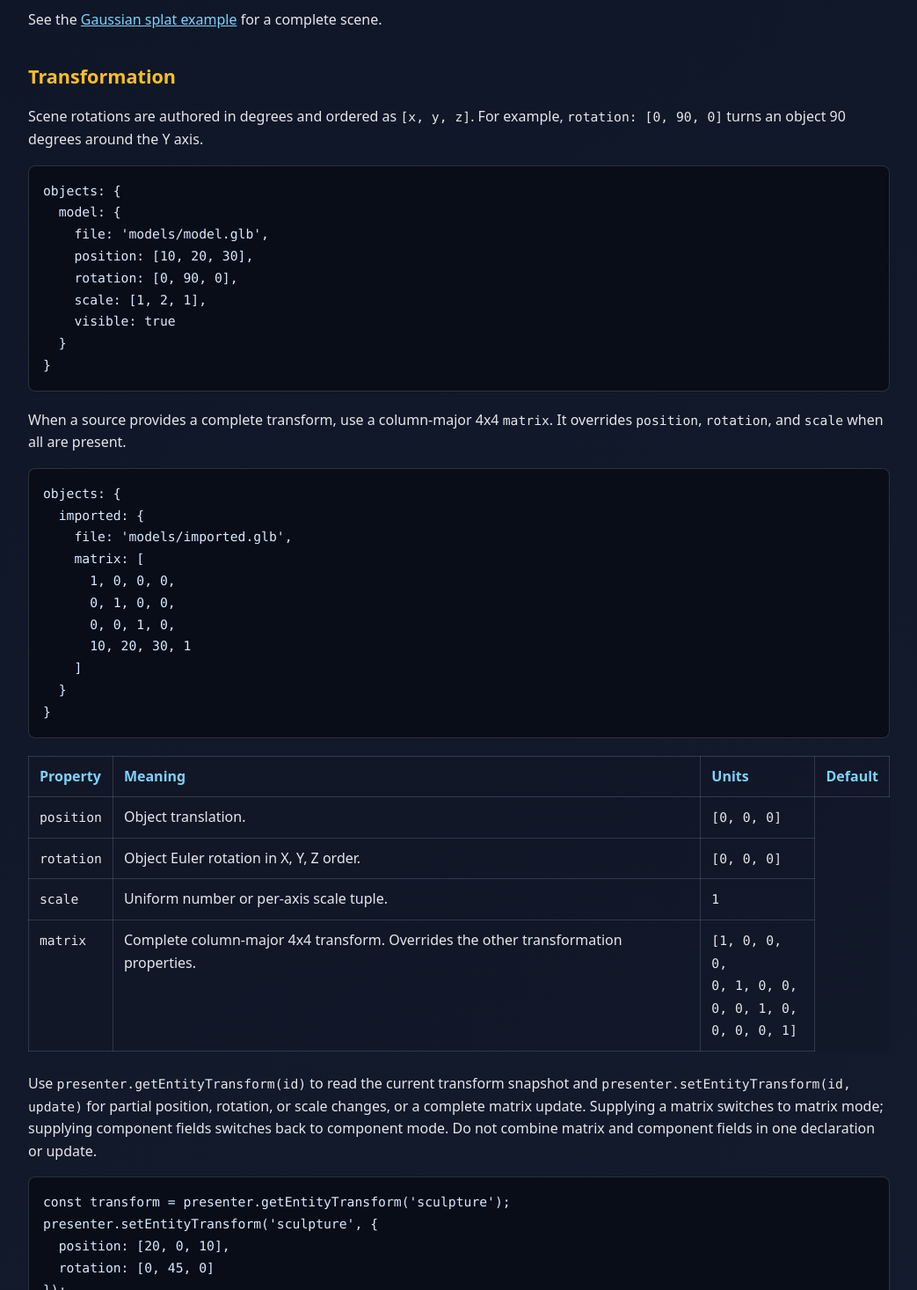
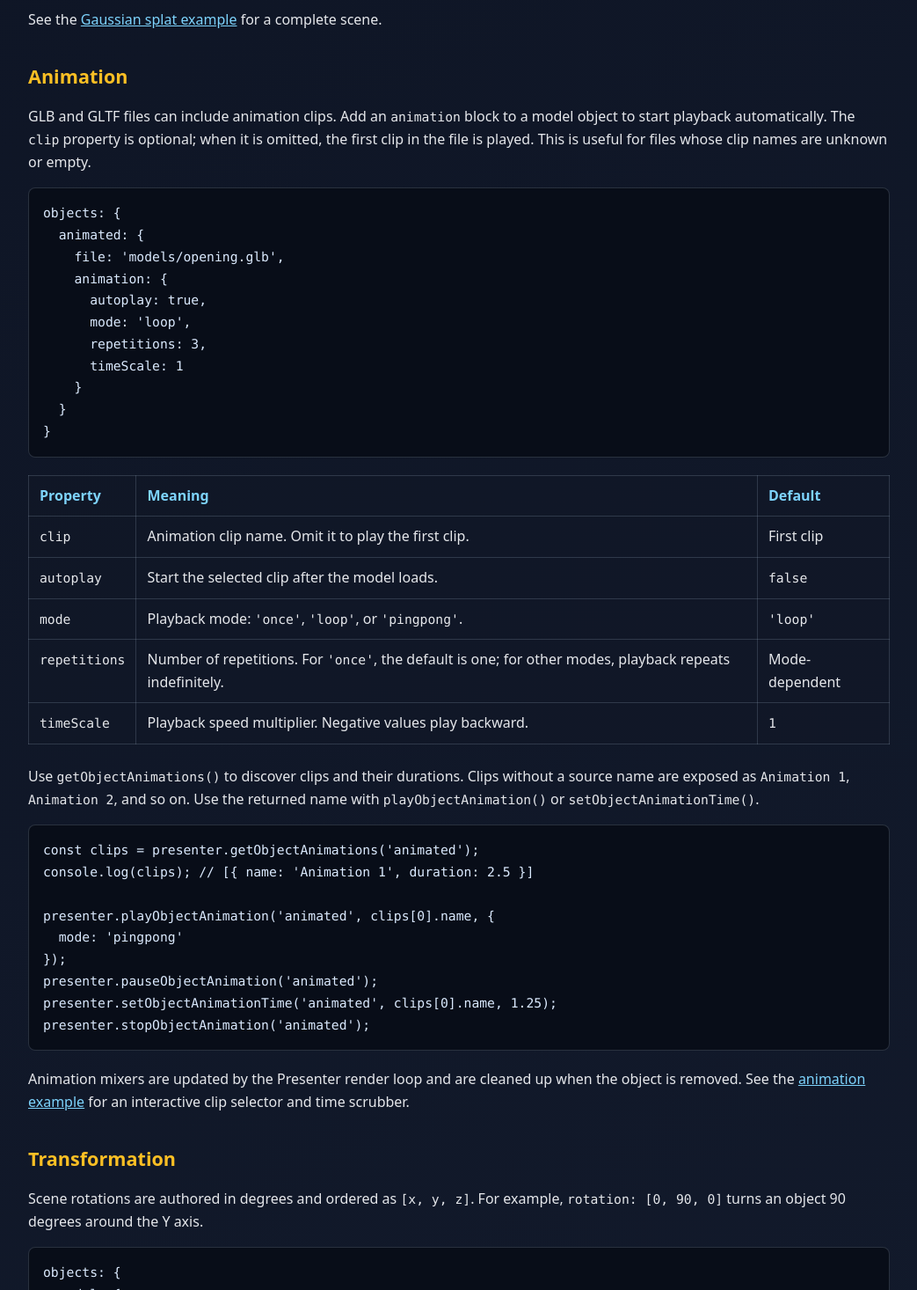
Before and after one commit to cnr-isti-vclab/newHOP, a website: page docs/objects.html in a window 1280 px wide. Shown: the part 2740-4206 px from the top of the page at 88% size, without its empty margins (118-1161 px from the left). Drawn offline with Linux system fonts and the light colour scheme.

Commit message:
updated docs for animation

```diff
--- a/docs/objects.html
+++ b/docs/objects.html
@@ -98,6 +98,41 @@ presenter.removeObject('newMarker');</code></pre>
   }
 }</code></pre>
     <p>See the <a href="../examples/splats.html">Gaussian splat example</a> for a complete scene.</p>
+
+    <h3>Animation</h3>
+    <p>GLB and GLTF files can include animation clips. Add an <code>animation</code> block to a model object to start playback automatically. The <code>clip</code> property is optional; when it is omitted, the first clip in the file is played. This is useful for files whose clip names are unknown or empty.</p>
+    <pre><code>objects: {
+  animated: {
+    file: 'models/opening.glb',
+    animation: {
+      autoplay: true,
+      mode: 'loop',
+      repetitions: 3,
+      timeScale: 1
+    }
+  }
+}</code></pre>
+    <table>
+      <thead><tr><th>Property</th><th>Meaning</th><th>Default</th></tr></thead>
+      <tbody>
+        <tr><td><code>clip</code></td><td>Animation clip name. Omit it to play the first clip.</td><td>First clip</td></tr>
+        <tr><td><code>autoplay</code></td><td>Start the selected clip after the model loads.</td><td><code>false</code></td></tr>
+        <tr><td><code>mode</code></td><td>Playback mode: <code>'once'</code>, <code>'loop'</code>, or <code>'pingpong'</code>.</td><td><code>'loop'</code></td></tr>
+        <tr><td><code>repetitions</code></td><td>Number of repetitions. For <code>'once'</code>, the default is one; for other modes, playback repeats indefinitely.</td><td>Mode-dependent</td></tr>
+        <tr><td><code>timeScale</code></td><td>Playback speed multiplier. Negative values play backward.</td><td><code>1</code></td></tr>
+      </tbody>
+    </table>
+    <p>Use <code>getObjectAnimations()</code> to discover clips and their durations. Clips without a source name are exposed as <code>Animation 1</code>, <code>Animation 2</code>, and so on. Use the returned name with <code>playObjectAnimation()</code> or <code>setObjectAnimationTime()</code>.</p>
+    <pre><code>const clips = presenter.getObjectAnimations('animated');
+console.log(clips); // [{ name: 'Animation 1', duration: 2.5 }]
+
+presenter.playObjectAnimation('animated', clips[0].name, {
+  mode: 'pingpong'
+});
+presenter.pauseObjectAnimation('animated');
+presenter.setObjectAnimationTime('animated', clips[0].name, 1.25);
+presenter.stopObjectAnimation('animated');</code></pre>
+    <p>Animation mixers are updated by the Presenter render loop and are cleaned up when the object is removed. See the <a href="../examples/animation.html">animation example</a> for an interactive clip selector and time scrubber.</p>
 
     <h3>Transformation</h3>
     <p>Scene rotations are authored in degrees and ordered as <code>[x, y, z]</code>. For example, <code>rotation: [0, 90, 0]</code> turns an object 90 degrees around the Y axis.</p>
```
Also changed, not shown: docs/decisions/0017-unnamed-glb-animation-clips.md (added, +30 -0 lines), README.md.
